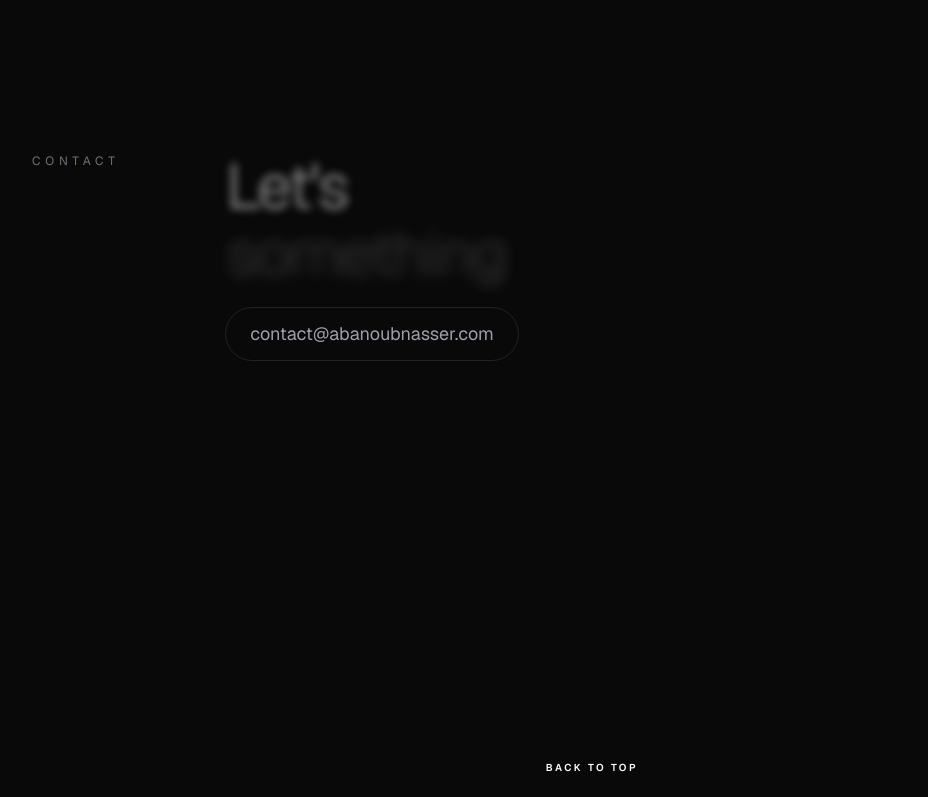
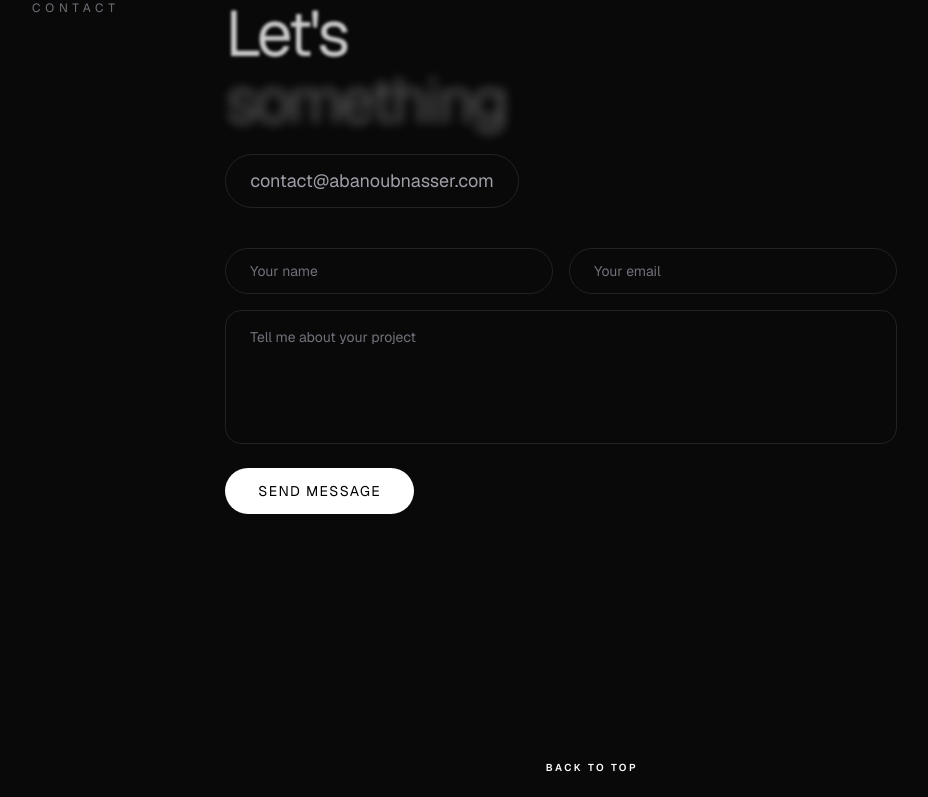
Before and after one commit to abanoubnasser1/portfolio, a Next.js app: page / in a window 1280 px wide. Shown: the part 3749-4546 px from the top of the page, without its empty margins (48-976 px from the left). Built offline with nearby package versions, Linux system fonts and the light colour scheme.

Commit message:
form add

```diff
--- a/components/contact/Contact.tsx
+++ b/components/contact/Contact.tsx
@@ -3,6 +3,7 @@ import Section from "@/components/ui/Section";
 import Link from "next/link";
 import ScrollBlurText from "../text/ScrollBlurText";
 import FindMeOn from "@/components/social/FindMeOn";
+import ContactForm from "@/components/contact/ContactForm";
 
 export default function Contact() {
   return (
@@ -10,7 +11,6 @@ export default function Contact() {
       id="contact"
       className="border-t border-zinc-800"
     >
-
       <Container>
         <div className="grid grid-cols-12 gap-10">
           <div className="col-span-12 lg:col-span-2">
@@ -38,13 +38,12 @@ export default function Contact() {
               contact@abanoubnasser.com
             </Link>
 
+            <ContactForm />
+
             <FindMeOn />
           </div>
         </div>
       </Container>
-
-
     </Section>
-
   );
 }
--- /dev/null
+++ b/components/contact/ContactForm.tsx
@@ -0,0 +1,76 @@
+"use client";
+
+import { useState } from "react";
+
+export default function ContactForm() {
+  const [status, setStatus] = useState<"idle" | "loading" | "success" | "error">("idle");
+
+  async function handleSubmit(e: React.FormEvent<HTMLFormElement>) {
+    e.preventDefault();
+    setStatus("loading");
+
+    const form = e.currentTarget;
+    const data = new FormData(form);
+
+    try {
+      const response = await fetch("https://formspree.io/f/xjgngdrj", {
+        method: "POST",
+        body: data,
+        headers: { Accept: "application/json" },
+      });
+
+      if (response.ok) {
+        setStatus("success");
+        form.reset();
+      } else {
+        setStatus("error");
+      }
+    } catch {
+      setStatus("error");
+    }
+  }
+
+  return (
+    <form onSubmit={handleSubmit} className="mt-10 flex max-w-2xl flex-col gap-4">
+      <div className="flex flex-col gap-4 sm:flex-row">
+        <input
+          type="text"
+          name="name"
+          placeholder="Your name"
+          required
+          className="w-full rounded-full border border-white/10 bg-transparent px-6 py-3 text-sm text-white placeholder:text-zinc-500 outline-none transition-colors focus:border-white/30"
+        />
+        <input
+          type="email"
+          name="email"
+          placeholder="Your email"
+          required
+          className="w-full rounded-full border border-white/10 bg-transparent px-6 py-3 text-sm text-white placeholder:text-zinc-500 outline-none transition-colors focus:border-white/30"
+        />
+      </div>
+
+      <textarea
+        name="message"
+        placeholder="Tell me about your project"
+        required
+        rows={5}
+        className="w-full resize-none rounded-2xl border border-white/10 bg-transparent px-6 py-4 text-sm text-white placeholder:text-zinc-500 outline-none transition-colors focus:border-white/30"
+      />
+
+      <button
+        type="submit"
+        disabled={status === "loading"}
+        className="mt-2 inline-block w-fit rounded-full border border-white/10 bg-white px-8 py-3 text-sm uppercase tracking-widest text-black transition-opacity hover:opacity-90 disabled:opacity-50"
+      >
+        {status === "loading" ? "Sending..." : "Send Message"}
+      </button>
+
+      {status === "success" && (
+        <p className="text-sm text-green-400">Thanks! Your message has been sent.</p>
+      )}
+      {status === "error" && (
+        <p className="text-sm text-red-400">Something went wrong. Please try again or email me directly.</p>
+      )}
+    </form>
+  );
+}
--- a/package.json
+++ b/package.json
@@ -9,6 +9,7 @@
     "lint": "eslint"
   },
   "dependencies": {
+    "@vercel/analytics": "^2.0.1",
     "class-variance-authority": "^0.7.1",
     "clsx": "^2.1.1",
     "framer-motion": "^12.42.2",
```
Also changed, not shown: 1 other file (tests, documents, lock files or other folders). Lines whose indentation alone changed are shown as unchanged.
